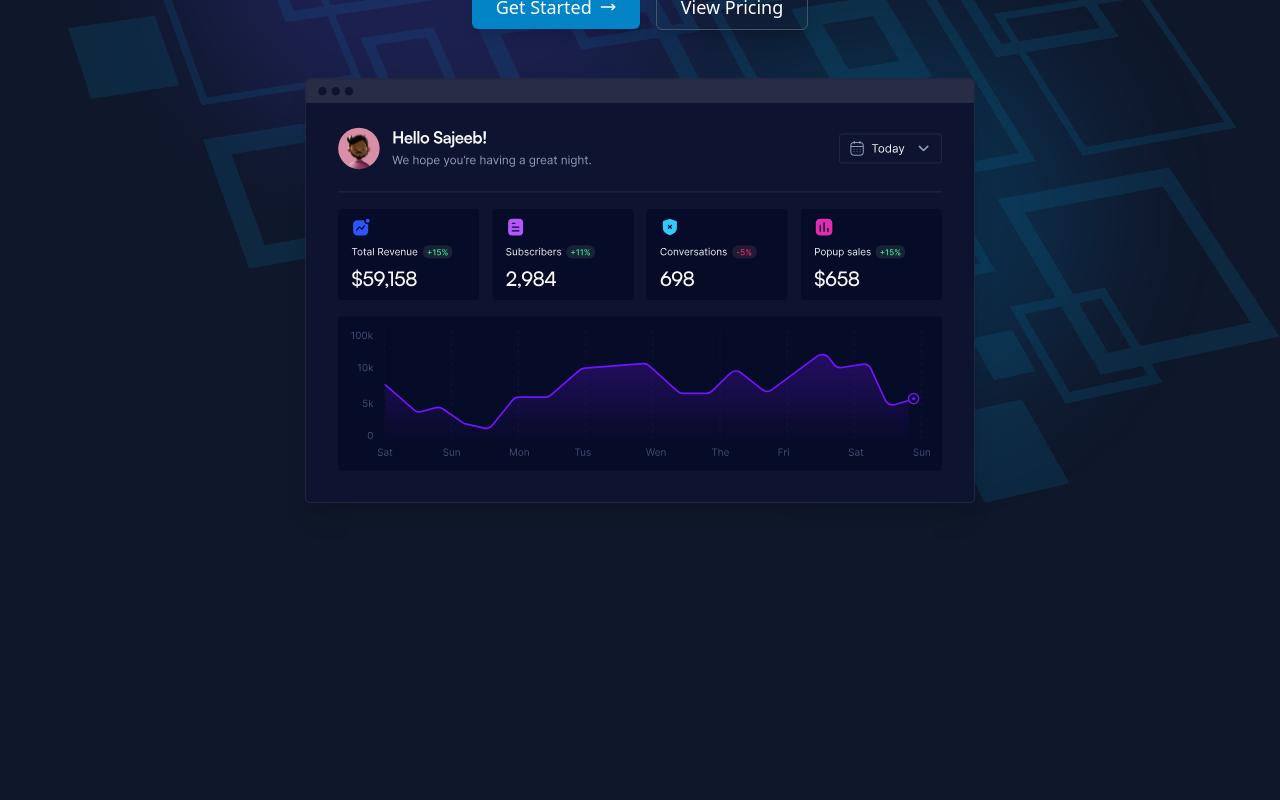
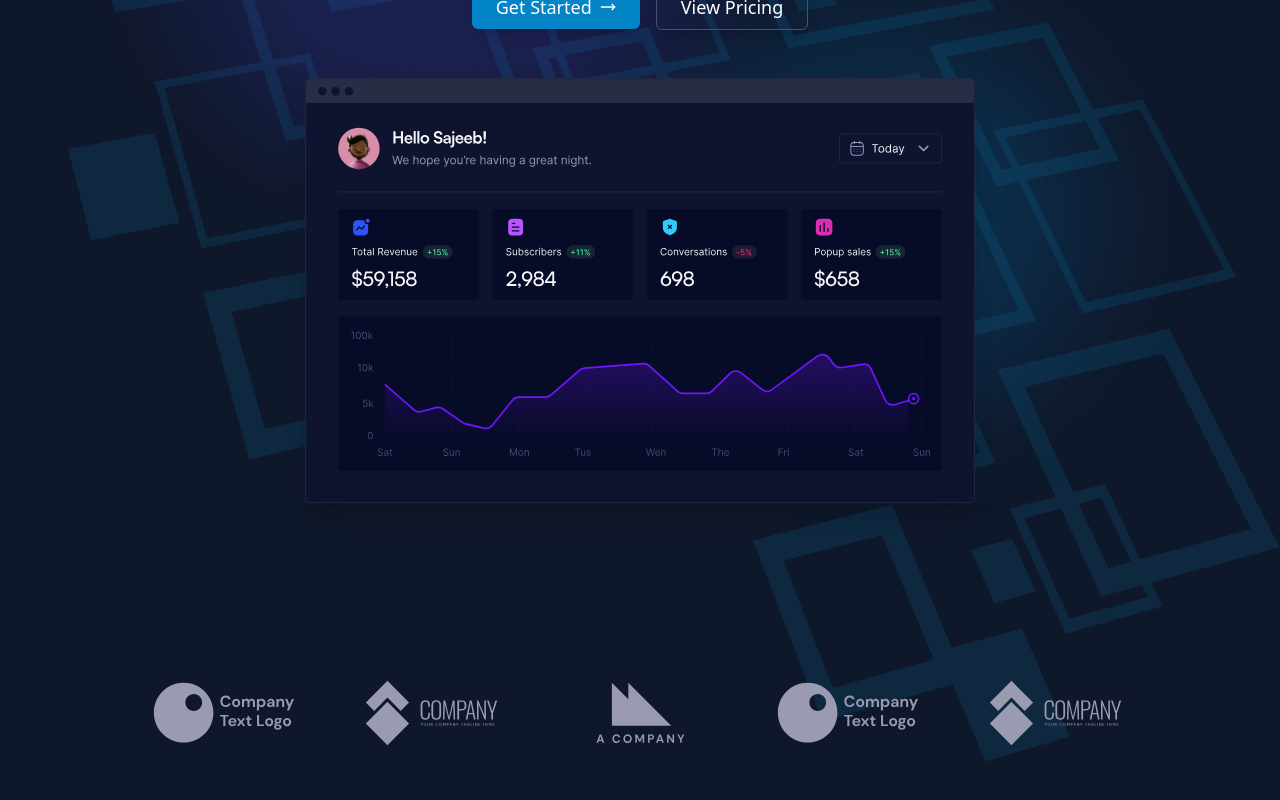
Before and after one commit to sondos-saad/OceanNextJs, a Next.js app: page / in a window 1280 px wide. Shown: the part 419-1219 px from the top of the page. Before the commit the page ends 1002 px from the top, so only its background shows below. Built offline with nearby package versions, Linux system fonts and the light colour scheme.

Commit message:
companySection

```diff
--- a/src/app/page.tsx
+++ b/src/app/page.tsx
@@ -1,5 +1,6 @@
 import Button from "@/components/Button";
 import Heading from "@/components/Heading";
+import { clients } from "@/constans/clients";
 import { ArrowRightCircle, MoveRight } from "lucide-react";
 import Image from "next/image";
 import Link from "next/link";
@@ -31,6 +32,13 @@ export default function Home() {
                     <Image src="/images/Hero-image.svg" width={670} height={370} alt="hero" className="mx-auto shadow-xl"/>
                 </div>
             </section>
+            {/* clients section */}
+            <section id="clients" className="max-w-[62rem] mx-auto grid grid-cols-2 md:grid-cols-3 lg:grid-cols-5 gap-x-12 gap-y-4">
+                {clients.map((client, index)=>(
+                    <Image key={index} src={client.imageURL} alt={client.alt} width={120} height={80} className="w-40 md:w-full mx-auto"/>
+                ))}
+            </section>
+            {/* clients section */}
         </div>
     </main>
   );
--- /dev/null
+++ b/src/constans/clients.ts
@@ -0,0 +1,24 @@
+import { Client } from "@/types/interfaces";
+
+export const clients: Client[] = [
+    {
+        imageURL: '/images/company-1.svg',
+        alt: "company"
+    },
+    {
+        imageURL: '/images/company-2.svg',
+        alt: "company"
+    },
+    {
+        imageURL: '/images/company-3.svg',
+        alt: "company"
+    },
+    {
+        imageURL: '/images/company-1.svg',
+        alt: "company"
+    },
+    {
+        imageURL: '/images/company-2.svg',
+        alt: "company"
+    },
+]
--- /dev/null
+++ b/src/types/interfaces.ts
@@ -0,0 +1,5 @@
+
+export interface Client{
+    imageURL: string,
+    alt: string,
+}
```
